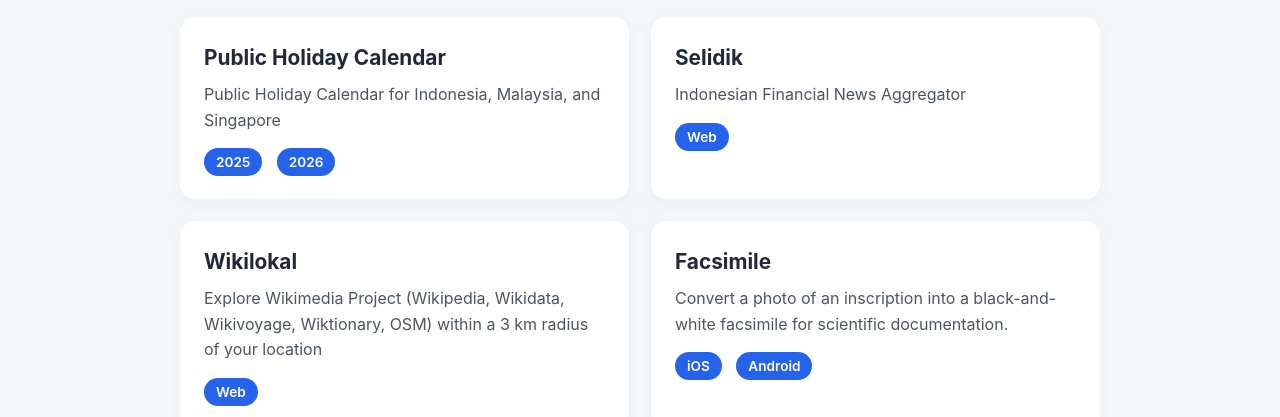
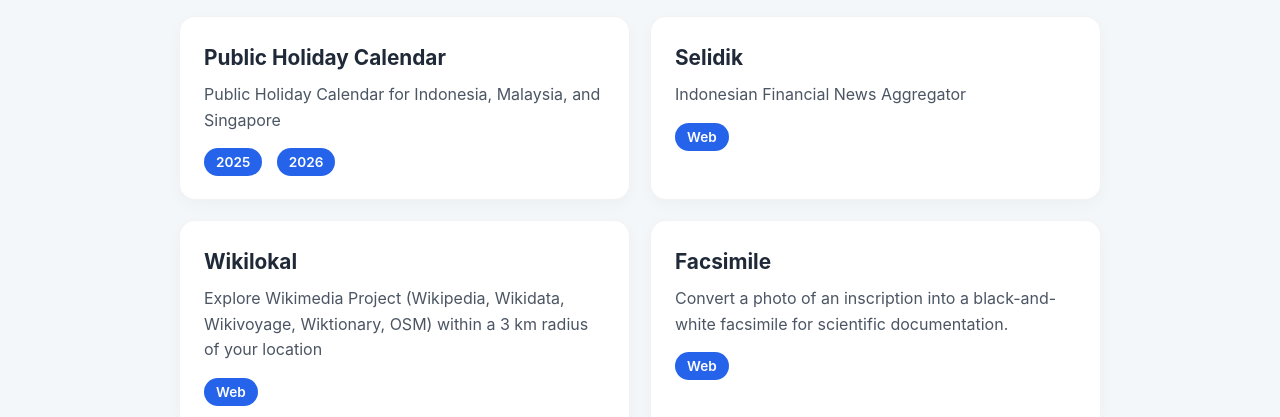
Before and after one commit to affandymurad/affandymurad.github.io, a plain HTML site: page index.htm in a window 1280 px wide. Shown: the part 402-819 px from the top of the page. Drawn offline with Linux system fonts and the light colour scheme; no server answers.

Commit message:
add missing link

```diff
--- a/index.htm
+++ b/index.htm
@@ -131,8 +131,7 @@
                     <p data-key="portfolio4Desc">Ubah foto prasasti menjadi faksimile hitam-putih untuk dokumentasi
                         ilmiah</p>
                     <div class="portfolio-links">
-                        <a href="#" class="portfolio-link">iOS</a>
-                        <a href="#" class="portfolio-link">Android</a>
+                        <a href="fax/" class="portfolio-link">Web</a>
                     </div>
                 </div>
             </div>
```
